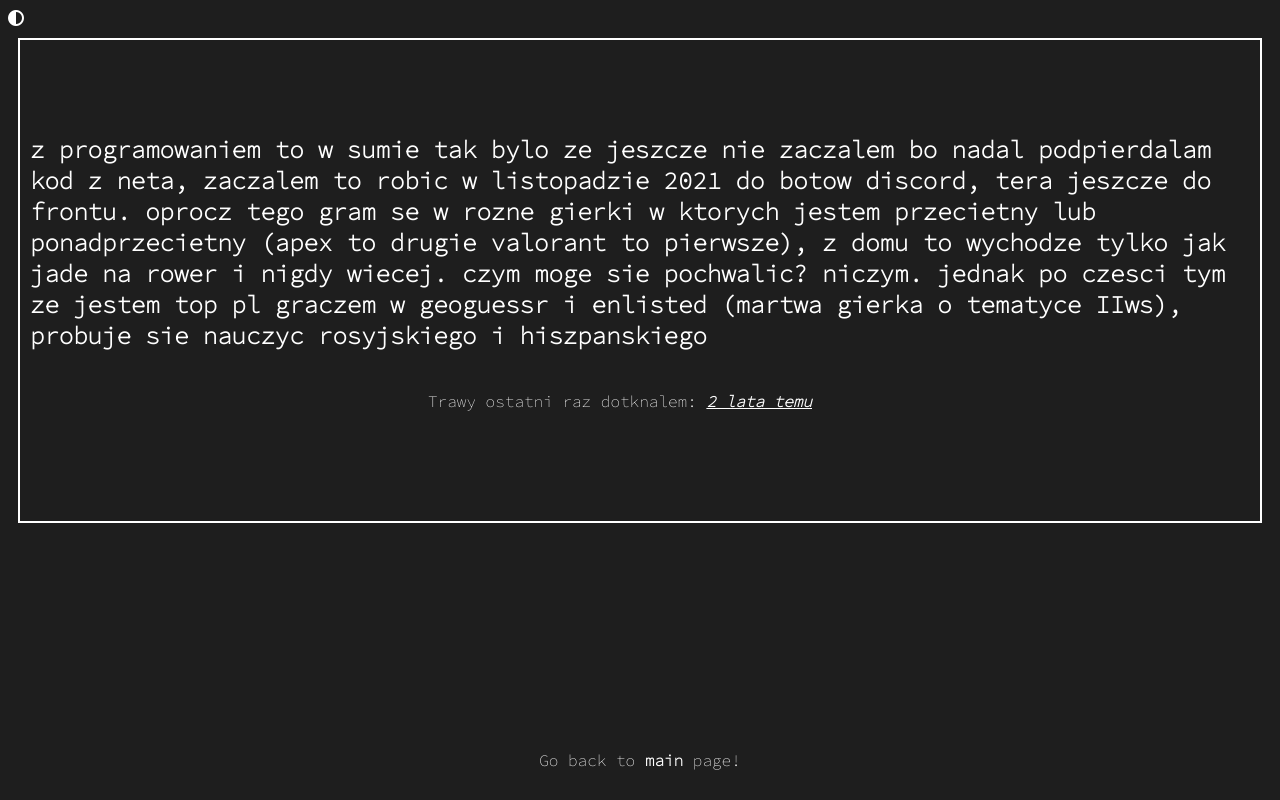
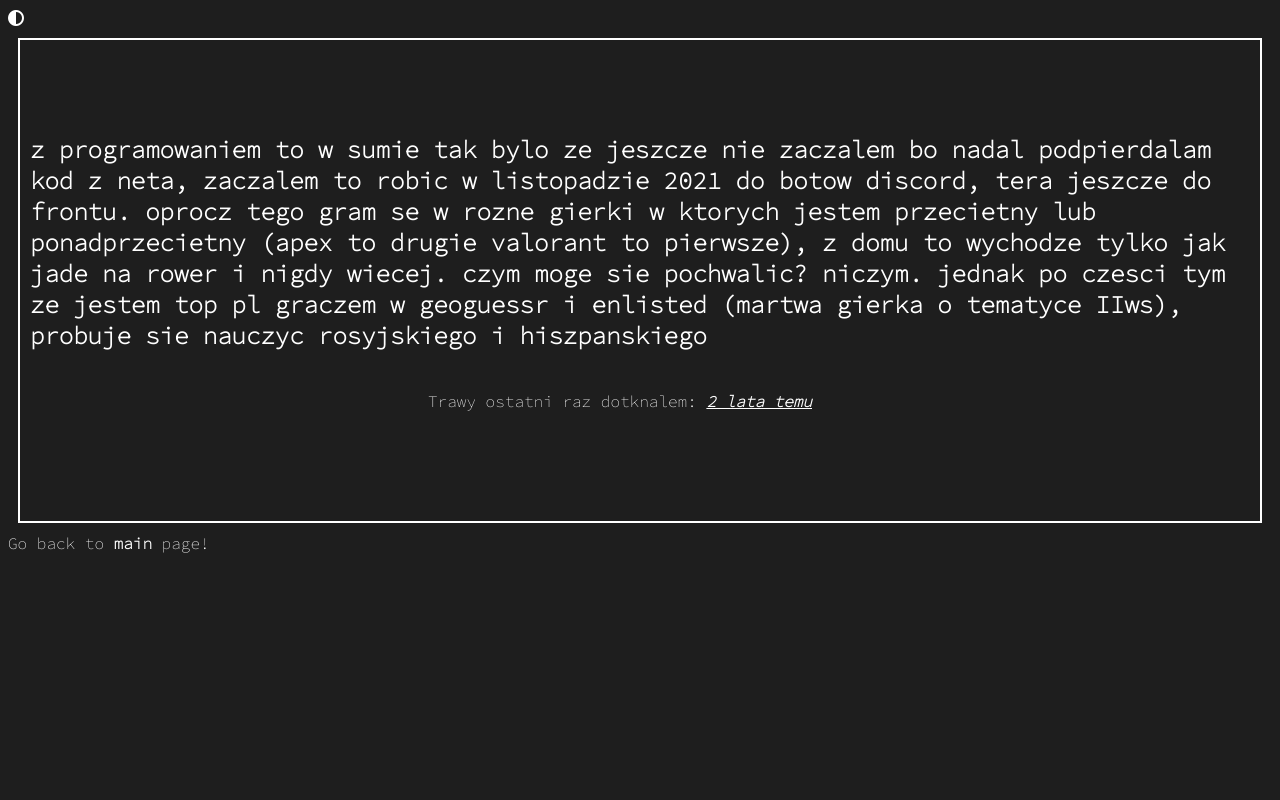
Before and after one commit to adasiek193/old-website-v2, a plain HTML site: page about.html in a window 1280 px wide. Drawn offline with Linux system fonts and the light colour scheme; a web font is replaced by a local one.

Commit message:
Add files via upload

```diff
--- a/src/css/about.css
+++ b/src/css/about.css
@@ -33,11 +33,10 @@ body {
 	margin: 10px;
 }
 
-#index-redirect {
-	position: absolute;
-	left: 50%;
-	top: 95%;
-	transform: translate(-50%, -50%);
+#return {
+	text-align: center;
+	font-size: 1rem;
+	margin-top: 250px;
 }
 
 #touch-grass {
```
